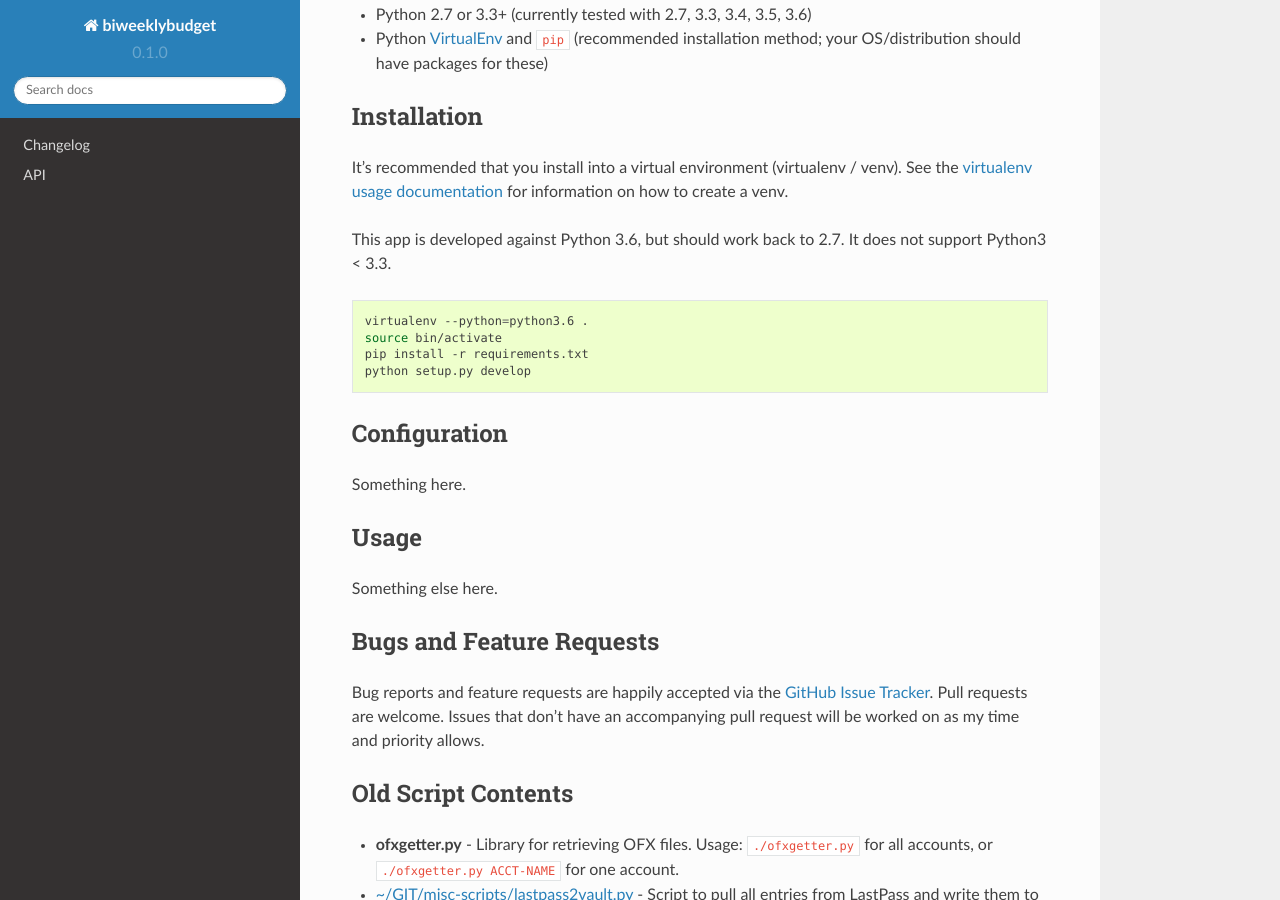
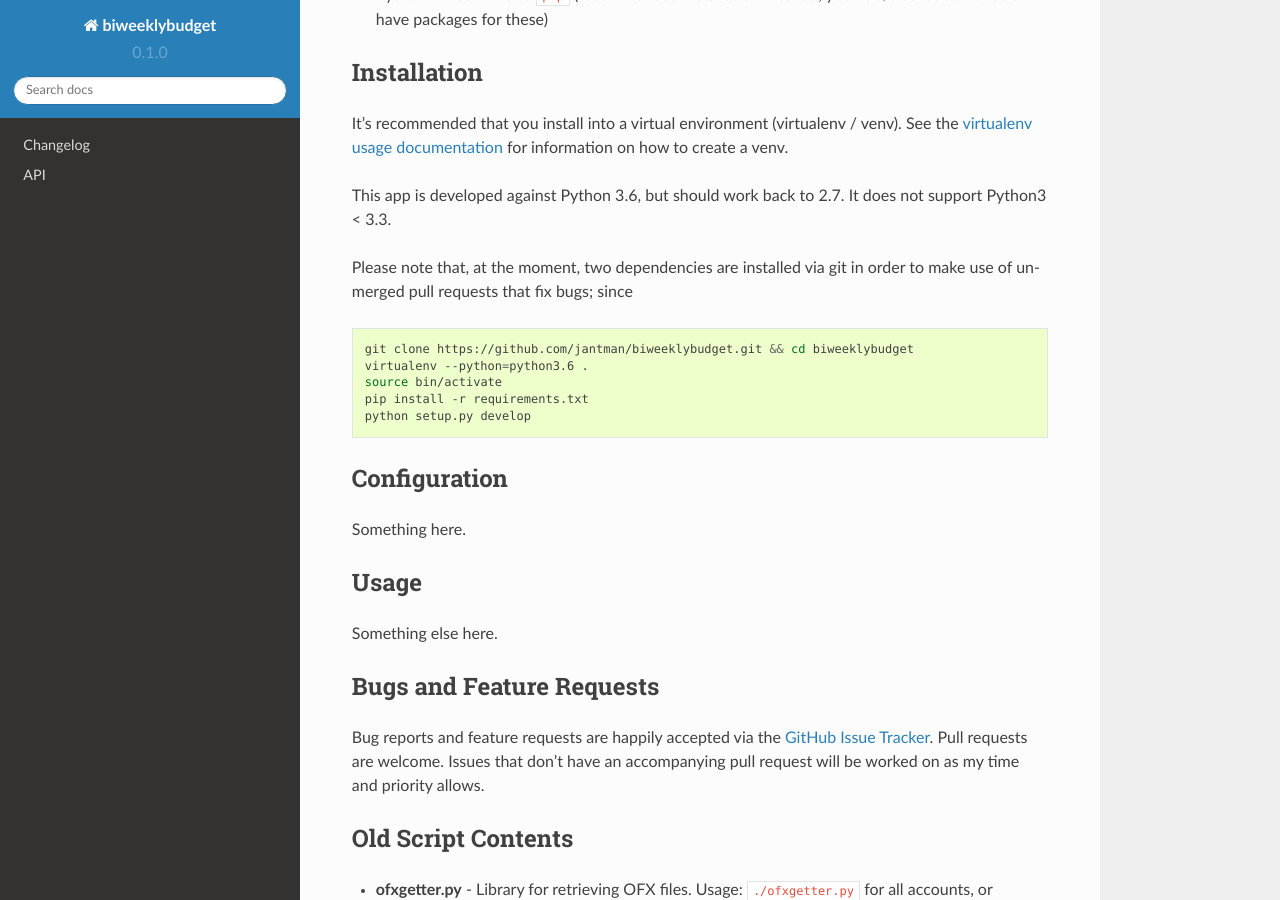
Before and after one commit to jantman/biweeklybudget, a Sphinx documentation site: the page built from docs/source/index.rst, in a window 1280 px wide and 900 px high, scrolled down 349 px. Built offline with Sphinx 7.4.7 and the Read the Docs theme 2.0.0, drawn with Linux system fonts in a browser that asks for light colours; pages that are not in the unit, such as notebooks, are missing from menus; part of the change alters nothing that is shown.

```diff
--- a/README.rst
+++ b/README.rst
@@ -1,21 +1,5 @@
 biweeklybudget
 ==============
-
-.. image:: https://img.shields.io/pypi/v/biweeklybudget.svg?maxAge=2592000
-   :target: https://pypi.python.org/pypi/biweeklybudget
-   :alt: pypi version
-
-.. image:: https://img.shields.io/github/forks/jantman/biweeklybudget.svg
-   :alt: GitHub Forks
-   :target: https://github.com/jantman/biweeklybudget/network
-
-.. image:: https://img.shields.io/github/issues/jantman/biweeklybudget.svg
-   :alt: GitHub Open Issues
-   :target: https://github.com/jantman/biweeklybudget/issues
-
-.. image:: https://landscape.io/github/jantman/biweeklybudget/master/landscape.svg
-   :target: https://landscape.io/github/jantman/biweeklybudget/master
-   :alt: Code Health
 
 .. image:: https://secure.travis-ci.org/jantman/biweeklybudget.png?branch=master
    :target: http://travis-ci.org/jantman/biweeklybudget
@@ -51,8 +35,12 @@ for information on how to create a venv.
 This app is developed against Python 3.6, but should work back to 2.7. It does
 not support Python3 < 3.3.
 
+Please note that, at the moment, two dependencies are installed via git in order
+to make use of un-merged pull requests that fix bugs; since
+
 .. code-block:: bash
 
+    git clone https://github.com/jantman/biweeklybudget.git && cd biweeklybudget
     virtualenv --python=python3.6 .
     source bin/activate
     pip install -r requirements.txt
--- a/docs/source/conf.py
+++ b/docs/source/conf.py
@@ -308,6 +308,7 @@ linkcheck_ignore = [
     r'https?://codecov\.io.*',
     r'https?://.*readthedocs\.org.*',
     r'https?://pypi\.python\.org/pypi/biweeklybudget',
+    r'https?://testpypi\.python\.org/pypi/biweeklybudget',
     r'https?://localhost.*'
 ]
 
```
